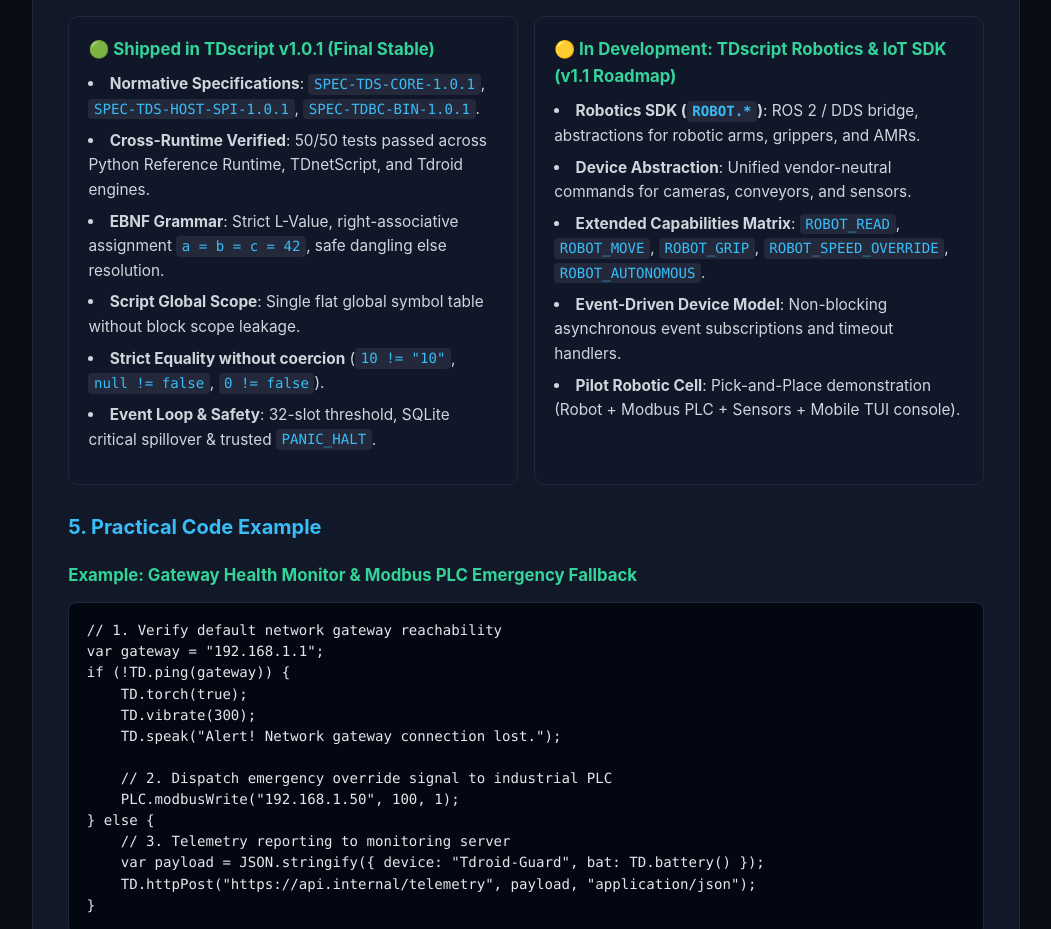
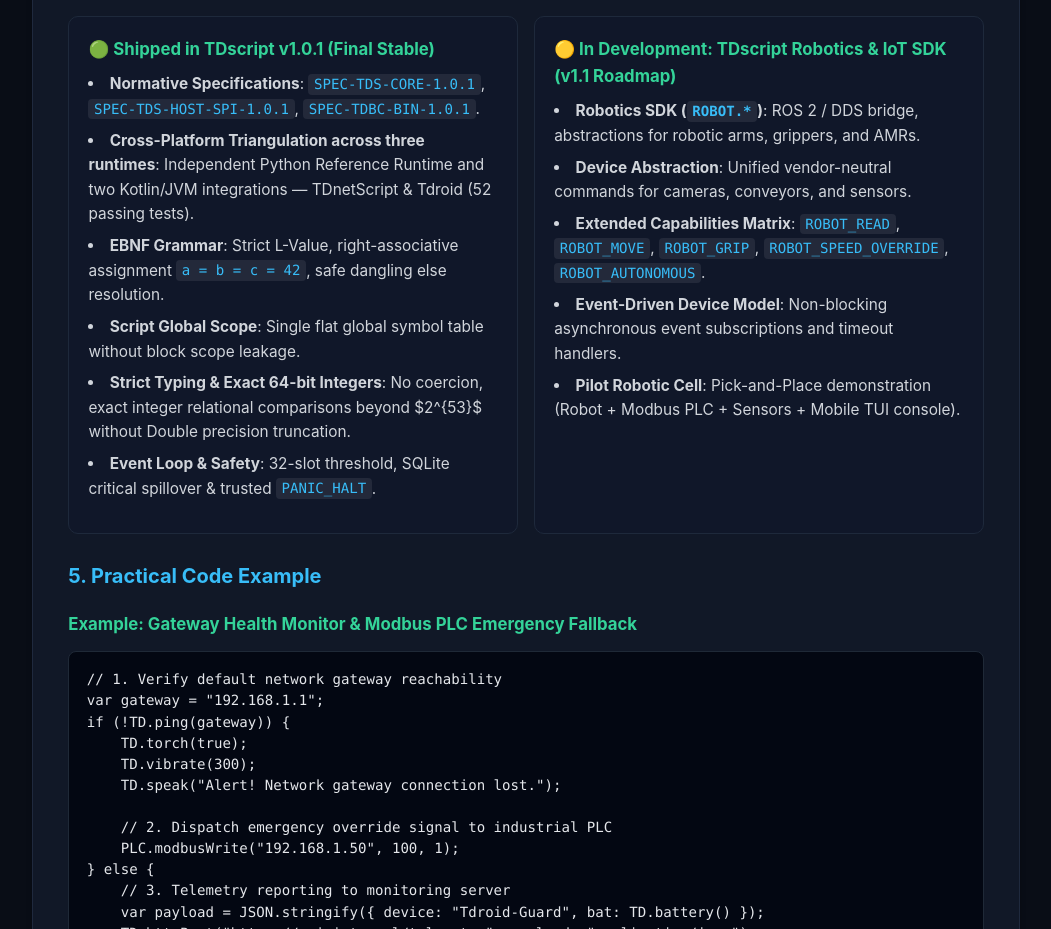
Before and after one commit to fido2465724100-creator/my-developer-site, a plain HTML site: page index.html in a window 1280 px wide. Shown: the part 5409-6338 px from the top of the page, without its empty margins (114-1165 px from the left). Drawn offline with Linux system fonts and the light colour scheme.

Commit message:
fix(site): refine runtime triangulation wording and add 64-bit integer precision notice

```diff
--- a/index.html
+++ b/index.html
@@ -486,10 +486,10 @@
             <h4>🟢 Зафиксировано в TDscript v1.0.1 (Final Stable)</h4>
             <ul>
               <li><strong>Нормативные спецификации</strong>: <code>SPEC-TDS-CORE-1.0.1</code>, <code>SPEC-TDS-HOST-SPI-1.0.1</code>, <code>SPEC-TDBC-BIN-1.0.1</code>.</li>
-              <li><strong>Кросс-рантайм верификация</strong>: 50 из 50 тестов успешно пройдены на трёх движках: Python Reference Runtime, TDnetScript и Tdroid.</li>
+              <li><strong>Кросс-платформенная верификация трёх сред</strong>: независимая эталонная реализация Python Reference Runtime и две Kotlin/JVM-интеграции — TDnetScript и Tdroid (52 успешных теста).</li>
               <li><strong>EBNF Грамматика</strong>: строгое L-Value, правоассоциативное присваивание <code>a = b = c = 42</code>, безопасный dangling else.</li>
               <li><strong>Script Global Scope</strong>: единая глобальная область видимости сценария без изолированных блоков.</li>
-              <li><strong>Строгая типизация без коэрциции</strong> (<code>10 != "10"</code>, <code>null != false</code>, <code>0 != false</code>).</li>
+              <li><strong>Строгая типизация и точные 64-битные числа</strong>: строгое равенство без коэрциции, точное сравнение целых чисел за пределом $2^{53}$ без потери точности Double.</li>
               <li><strong>Event Loop & Безопасность</strong>: порог 32 слота, аварийный сброс в SQLite и системный <code>PANIC_HALT</code>.</li>
             </ul>
           </div>
@@ -906,10 +906,10 @@ if (!TD.ping(gateway)) {
             <h4>🟢 Shipped in TDscript v1.0.1 (Final Stable)</h4>
             <ul>
               <li><strong>Normative Specifications</strong>: <code>SPEC-TDS-CORE-1.0.1</code>, <code>SPEC-TDS-HOST-SPI-1.0.1</code>, <code>SPEC-TDBC-BIN-1.0.1</code>.</li>
-              <li><strong>Cross-Runtime Verified</strong>: 50/50 tests passed across Python Reference Runtime, TDnetScript, and Tdroid engines.</li>
+              <li><strong>Cross-Platform Triangulation across three runtimes</strong>: Independent Python Reference Runtime and two Kotlin/JVM integrations — TDnetScript & Tdroid (52 passing tests).</li>
               <li><strong>EBNF Grammar</strong>: Strict L-Value, right-associative assignment <code>a = b = c = 42</code>, safe dangling else resolution.</li>
               <li><strong>Script Global Scope</strong>: Single flat global symbol table without block scope leakage.</li>
-              <li><strong>Strict Equality without coercion</strong> (<code>10 != "10"</code>, <code>null != false</code>, <code>0 != false</code>).</li>
+              <li><strong>Strict Typing & Exact 64-bit Integers</strong>: No coercion, exact integer relational comparisons beyond $2^{53}$ without Double precision truncation.</li>
               <li><strong>Event Loop & Safety</strong>: 32-slot threshold, SQLite critical spillover & trusted <code>PANIC_HALT</code>.</li>
             </ul>
           </div>
```
